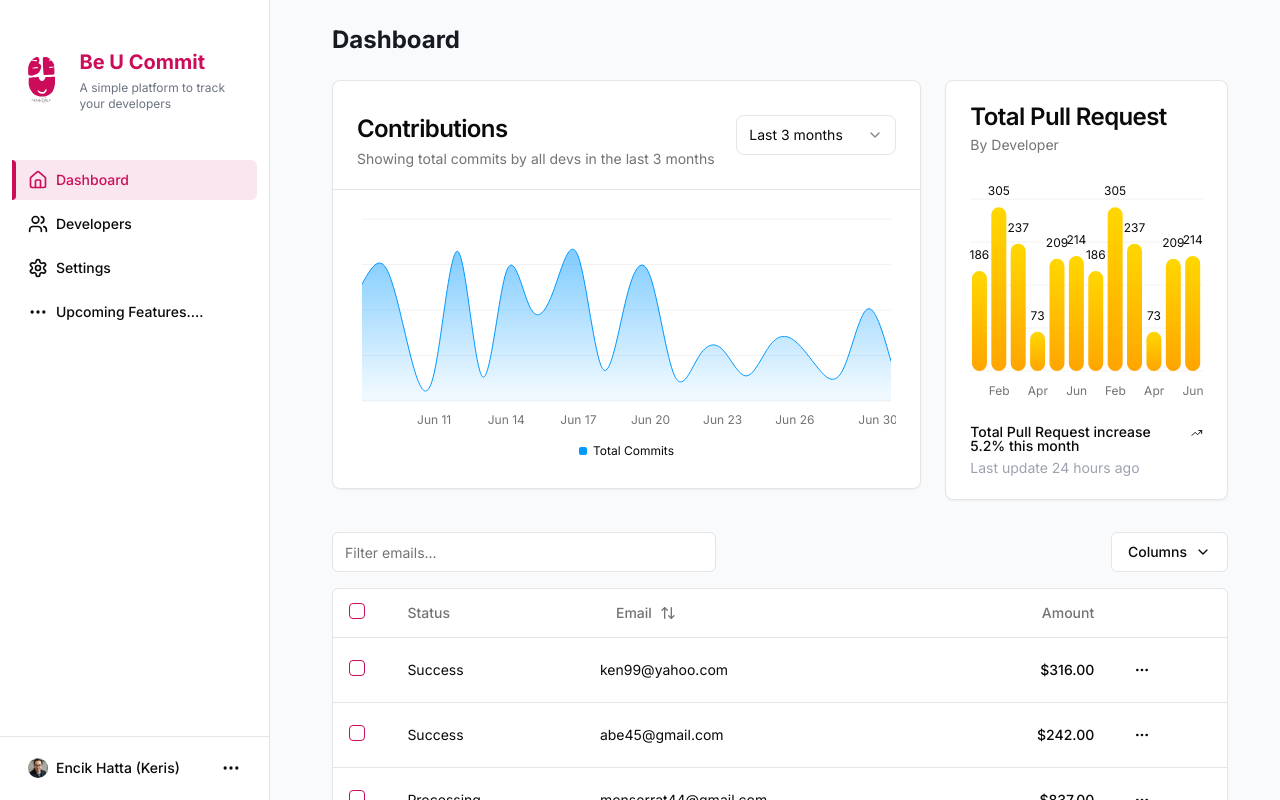
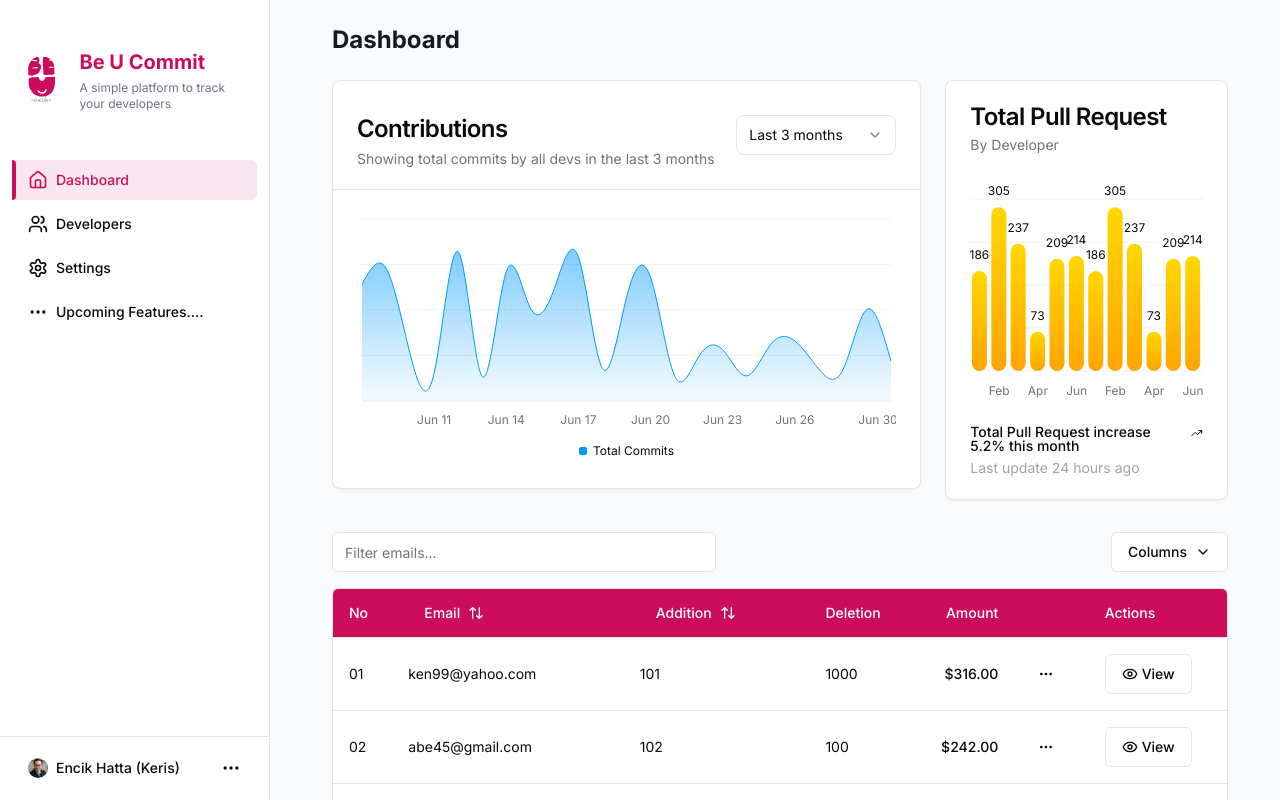
Before and after one commit to irfanghapar/be-u-commit, a Next.js app: page /dashboard in a window 1280 px wide. Shown: the top 800 px of the page. Built offline with nearby package versions, Linux system fonts and the light colour scheme.

Commit message:
update settings

```diff
--- a/app/(route)/(main)/settings/page.tsx
+++ b/app/(route)/(main)/settings/page.tsx
@@ -1,7 +1,12 @@
+import { Button } from "@/components/ui/button"
+import { Input } from "@/components/ui/input"
+
 export default function settings () {
   return (
     <div>
       Settings
+      <Button className="rounded-full">Change Password</Button>
+      <Input></Input>
     </div>
   )
 }
--- a/components/table/dev/TopTen.tsx
+++ b/components/table/dev/TopTen.tsx
@@ -1,6 +1,7 @@
 "use client"
 
 import * as React from "react"
+import { Eye } from "lucide-react"
 import {
   ColumnDef,
   ColumnFiltersState,
@@ -38,73 +39,60 @@ import {
 
 const data: Payment[] = [
   {
-    id: "m5gr84i9",
-    amount: 316,
-    status: "success",
-    email: "ken99@yahoo.com",
+    "id": "m5gr84i9",
+    "amount": 316,
+    "addition": 101,
+    "email": "ken99@yahoo.com",
+    "deletion": 1000
   },
   {
-    id: "3u1reuv4",
-    amount: 242,
-    status: "success",
-    email: "Abe45@gmail.com",
+    "id": "3u1reuv4",
+    "amount": 242,
+    "addition": 102,
+    "email": "Abe45@gmail.com",
+    "deletion": 100
   },
   {
-    id: "derv1ws0",
-    amount: 837,
-    status: "processing",
-    email: "Monserrat44@gmail.com",
+    "id": "derv1ws0",
+    "amount": 837,
+    "addition": 103,
+    "email": "Monserrat44@gmail.com",
+    "deletion": 400
   },
   {
-    id: "5kma53ae",
-    amount: 874,
-    status: "success",
-    email: "Silas22@gmail.com",
+    "id": "5kma53ae",
+    "amount": 874,
+    "addition": 104,
+    "email": "Silas22@gmail.com",
+    "deletion": 300
   },
   {
-    id: "bhqecj4p",
-    amount: 721,
-    status: "failed",
-    email: "carmella@hotmail.com",
-  },
+    "id": "bhqecj4p",
+    "amount": 721,
+    "addition": 105,
+    "email": "carmella@hotmail.com",
+    "deletion": 120
+  }
 ]
+
 
 export type Payment = {
   id: string
   amount: number
-  status: "pending" | "processing" | "success" | "failed"
+  addition: number
+  deletion: number
   email: string
 }
 
 export const columns: ColumnDef<Payment>[] = [
   {
-    id: "select",
-    header: ({ table }) => (
-      <Checkbox
-        checked={
-          table.getIsAllPageRowsSelected() ||
-          (table.getIsSomePageRowsSelected() && "indeterminate")
-        }
-        onCheckedChange={(value) => table.toggleAllPageRowsSelected(!!value)}
-        aria-label="Select all"
-      />
-    ),
-    cell: ({ row }) => (
-      <Checkbox
-        checked={row.getIsSelected()}
-        onCheckedChange={(value) => row.toggleSelected(!!value)}
-        aria-label="Select row"
-      />
-    ),
-    enableSorting: false,
-    enableHiding: false,
-  },
-  {
-    accessorKey: "status",
-    header: "Status",
-    cell: ({ row }) => (
-      <div className="capitalize">{row.getValue("status")}</div>
-    ),
+    accessorKey: "No",
+    header: "No",
+    cell: ({ row }) => {
+      // Get the index of the row and format it
+      const index = row.index + 1;
+      return <div>{index.toString().padStart(2, '0')}</div>;
+    },
   },
   {
     accessorKey: "email",
@@ -120,6 +108,29 @@ export const columns: ColumnDef<Payment>[] = [
       )
     },
     cell: ({ row }) => <div className="lowercase">{row.getValue("email")}</div>,
+  },
+  {
+    accessorKey: "addition",
+    header: ({ column }) => {
+      return (
+        <Button
+          variant="ghost"
+          onClick={() => column.toggleSorting(column.getIsSorted() === "asc")}
+          className="mr-4"
+        >
+          Addition
+          <ArrowUpDown className="ml-2 h-4 w-4" />
+        </Button>
+      )
+    },
+    cell: ({ row }) => <div>{row.getValue("addition")}</div>,
+  },
+  {
+    accessorKey: "deletion",
+    header: "Deletion",
+    cell: ({ row }) => (
+      <div className="capitalize">{row.getValue("deletion")}</div>
+    ),
   },
   {
     accessorKey: "amount",
@@ -164,6 +175,27 @@ export const columns: ColumnDef<Payment>[] = [
         </DropdownMenu>
       )
     },
+  },
+  {
+    id: "select",
+    header: "Actions",
+    cell: ({ row }) => {
+      const handleViewProfile = () => {
+        console.log(`View developer profile for ID: ${row.original.id}`);
+      };
+
+      return (
+        <Button
+          onClick={handleViewProfile}
+          aria-label="View Developer"
+          className="bg-white border hover:bg-primary hover:text-white"
+        ><Eye className="h-4 w-4" />
+          <span className="ml-1">View</span>
+        </Button>
+      );
+    },
+    enableSorting: false,
+    enableHiding: false,
   },
 ]
 
@@ -233,14 +265,14 @@ export function TopTenTable() {
           </DropdownMenuContent>
         </DropdownMenu>
       </div>
-      <div className="rounded-md border">
+      <div className="rounded-md border overflow-hidden">
         <Table className="bg-white rounded-md">
-          <TableHeader className="">
+          <TableHeader className="bg-primary text-white">
             {table.getHeaderGroups().map((headerGroup) => (
-              <TableRow key={headerGroup.id}>
+              <TableRow className="rounded" key={headerGroup.id}>
                 {headerGroup.headers.map((header) => {
                   return (
-                    <TableHead key={header.id}>
+                    <TableHead className="text-white" key={header.id}>
                       {header.isPlaceholder
                         ? null
                         : flexRender(
@@ -285,8 +317,7 @@ export function TopTenTable() {
       </div>
       <div className="flex items-center justify-end space-x-2 py-4">
         <div className="flex-1 text-sm text-muted-foreground">
-          {table.getFilteredSelectedRowModel().rows.length} of{" "}
-          {table.getFilteredRowModel().rows.length} row(s) selected.
+          <span className="text-xs">Click View to see developer profile</span>
         </div>
         <div className="space-x-2">
           <Button
```
